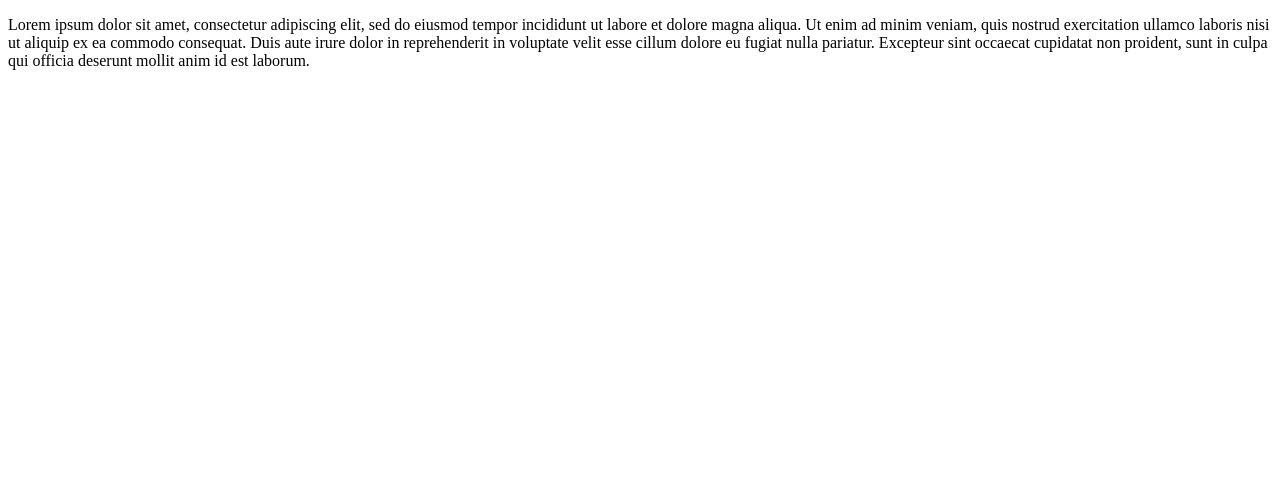
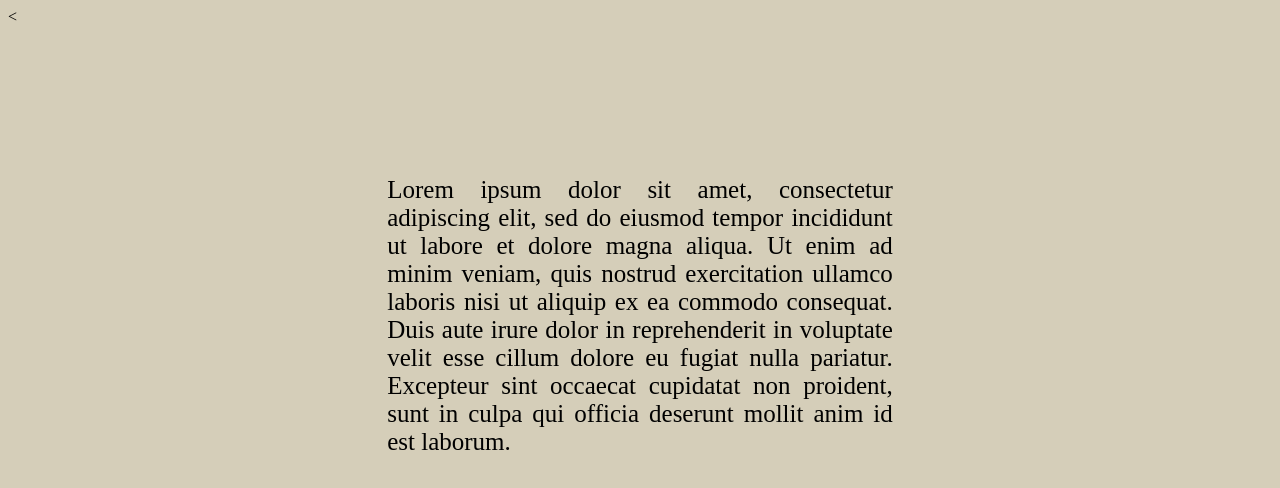
Before and after one commit to Afarah92/Afarah92.github.io, a plain HTML site: page index.html in a window 1280 px wide. Drawn offline with Linux system fonts and the light colour scheme; files that its build step writes are made by us from their sources; files whose address does not match are found by name.

Commit message:
Update index.html

```diff
--- a/index.html
+++ b/index.html
@@ -3,6 +3,7 @@
   <head>
     <meta charset="utf-8">
     <title></title>
+    <<link rel="stylesheet" href="/Users/amalfarah/Documents/GitHub/Afarah92.github.io/style.css">
   </head>
   <body>
 
```
